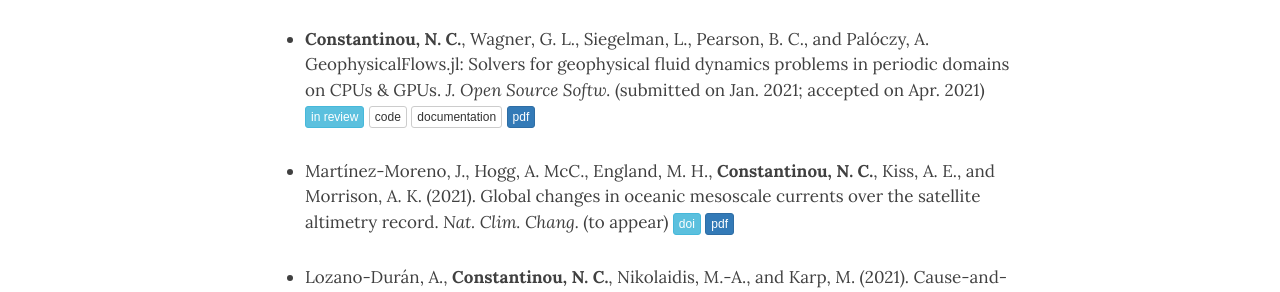
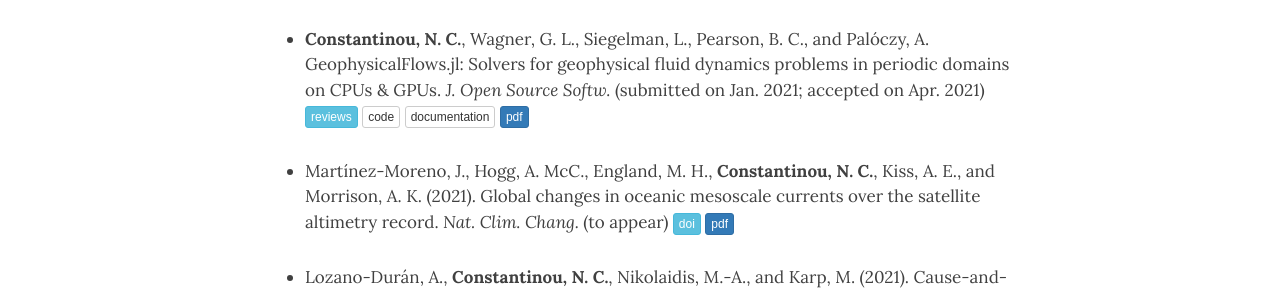
Before and after one commit to navidcy/navidcy.github.io, a Jekyll site: the page built from publications.md, in a window 1280 px wide and 900 px high. Shown: the part 434-726 px from the top of the window. Built offline with Jekyll 4.4.1, drawn with Linux system fonts in a browser that asks for light colours; nearby versions of some CDN libraries; comment, search, counter and statistics services are not loaded.

Commit message:
in review -> reviews

```diff
--- a/publications.md
+++ b/publications.md
@@ -21,7 +21,7 @@ convection. _J. Fluid Mech._ (submitted on ...) [<span class="btn btn-success bt
 
 ### In press/Published
 
-- **Constantinou, N. C.**, Wagner, G. L., Siegelman, L., Pearson, B. C., and Palóczy, A. GeophysicalFlows.jl: Solvers for geophysical fluid dynamics problems in periodic domains on CPUs & GPUs. _J. Open Source Softw._ (submitted on Jan. 2021; accepted on Apr. 2021) [<span class="btn btn-info btn-xs{{end}}" style="font-family:sans-serif;">in review</span>][GeophysicalFlows-JOSS-review]{:target="_blank"} [<span class="btn btn-default btn-xs{{end}}" style="font-family:sans-serif;">code</span>][GeophysicalFlows-repo]{:target="_blank"} [<span class="btn btn-default btn-xs{{end}}" style="font-family:sans-serif;">documentation</span>][GeophysicalFlows-docs]{:target="_blank"} [<span class="btn btn-primary btn-xs{{end}}" style="font-family:sans-serif;">pdf</span>][geophysicalflows] <span align="right" class='altmetric-embed' data-badge-type="2" data-condensed="true" data-hide-less-than="2" data-doi="10.21105/joss.03053"></span> <br/>
+- **Constantinou, N. C.**, Wagner, G. L., Siegelman, L., Pearson, B. C., and Palóczy, A. GeophysicalFlows.jl: Solvers for geophysical fluid dynamics problems in periodic domains on CPUs & GPUs. _J. Open Source Softw._ (submitted on Jan. 2021; accepted on Apr. 2021) [<span class="btn btn-info btn-xs{{end}}" style="font-family:sans-serif;">reviews</span>][GeophysicalFlows-JOSS-review]{:target="_blank"} [<span class="btn btn-default btn-xs{{end}}" style="font-family:sans-serif;">code</span>][GeophysicalFlows-repo]{:target="_blank"} [<span class="btn btn-default btn-xs{{end}}" style="font-family:sans-serif;">documentation</span>][GeophysicalFlows-docs]{:target="_blank"} [<span class="btn btn-primary btn-xs{{end}}" style="font-family:sans-serif;">pdf</span>][geophysicalflows] <span align="right" class='altmetric-embed' data-badge-type="2" data-condensed="true" data-hide-less-than="2" data-doi="10.21105/joss.03053"></span> <br/>
 
 
 - Martínez-Moreno, J., Hogg, A. McC., England, M. H., **Constantinou, N. C.**, Kiss, A. E., and Morrison, A. K. (2021). Global changes in oceanic mesoscale currents over the satellite altimetry record. _Nat. Clim. Chang._ (to appear) [<span class="btn btn-info btn-xs{{end}}" style="font-family:sans-serif;">doi</span>][global-eke-trends-doi]{:target="_blank"} [<span class="btn btn-primary btn-xs{{end}}" style="font-family:sans-serif;">pdf</span>][global-eke-trends] <span align="right" class='altmetric-embed' data-badge-type="2" data-condensed="true" data-hide-less-than="2" data-doi="10.1038/s41558-021-01006-9"></span> <br/>
```
